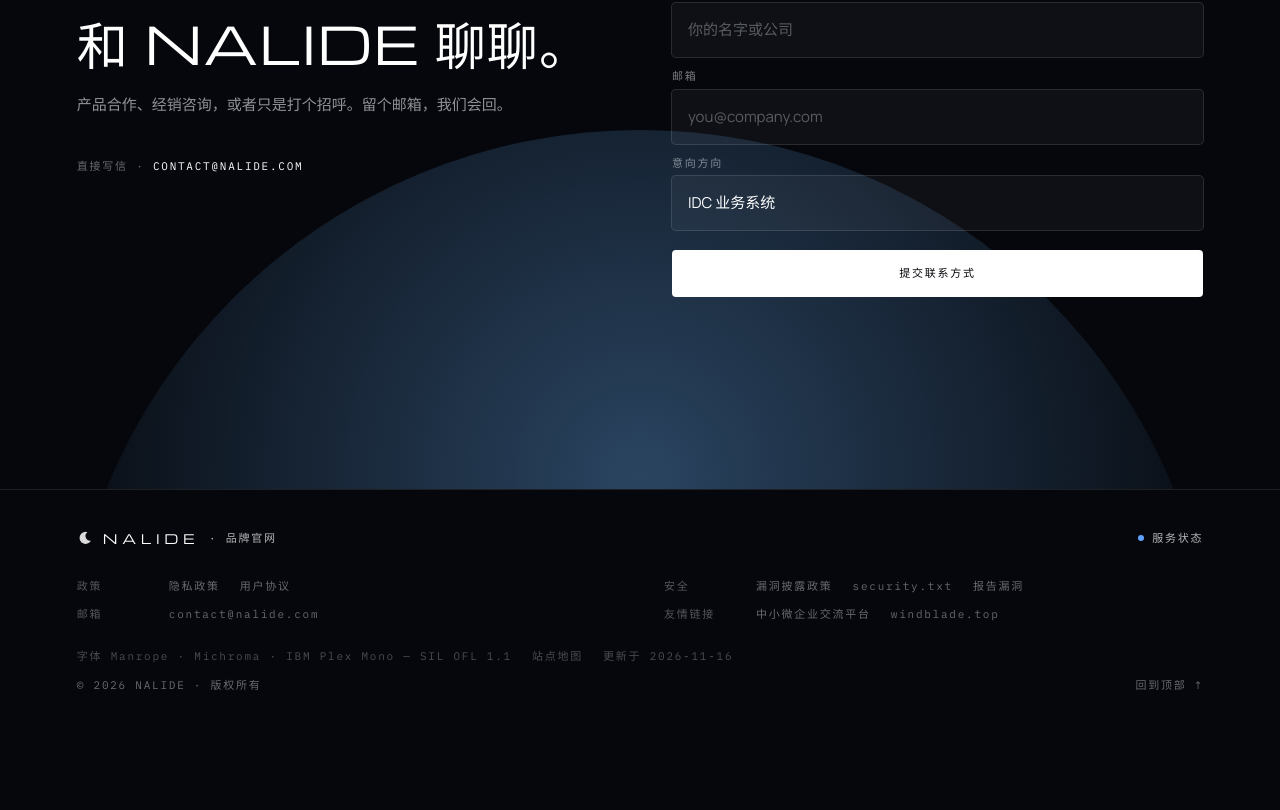
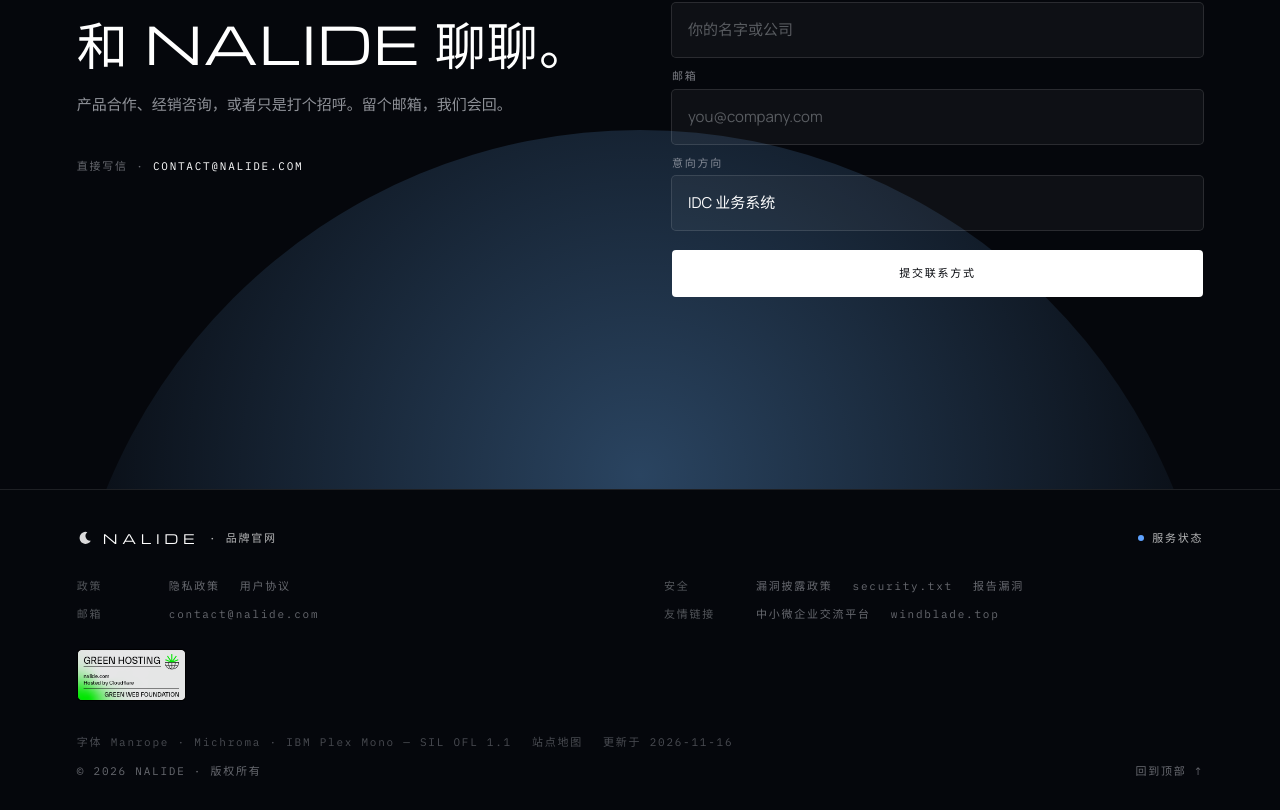
Before and after one commit to fengderenzhui-lab/nalide-website, a React (Vite) app: page / in a window 1280 px wide. Shown: the part 10344-11154 px from the top of the page. Before the commit the page ends 11068 px from the top, so only its background shows below. Built offline with nearby package versions, Linux system fonts and the light colour scheme.

Commit message:
Add Green Web Foundation badge to footer (self-hosted image, live check link)

```diff
--- a/src/components/Chrome.tsx
+++ b/src/components/Chrome.tsx
@@ -2,7 +2,7 @@
 // SPDX-License-Identifier: MIT
 
 import {useEffect, useState, type MouseEvent} from 'react';
-import {brand, colophon, friends, nav, policies, securityLinks, statusPage} from '../content';
+import {brand, colophon, friends, greenHosting, nav, policies, securityLinks, statusPage} from '../content';
 import {onFrame, scrollToHash} from '../lib/scroll';
 
 function go(e: MouseEvent<HTMLAnchorElement>, then?: () => void) {
@@ -123,6 +123,11 @@ export function Footer() {
           </span>
         </div>
       </div>
+      <div className="pt-7">
+        <a href={greenHosting.href} target="_blank" rel="noopener" className="inline-block opacity-90 transition-opacity hover:opacity-100">
+          <img src={greenHosting.src} alt={greenHosting.alt} width={200} height={95} loading="lazy" className="h-[52px] w-auto" />
+        </a>
+      </div>
       <div className="flex flex-wrap items-baseline gap-x-5 gap-y-1.5 pt-7 font-mono text-label normal-case text-regolith/35">
         <span>{colophon.typefaces}</span>
         <a href="/sitemap.xml" className="hover:text-white">
--- a/src/content.ts
+++ b/src/content.ts
@@ -83,6 +83,13 @@ export const securityLinks = [
 /** 服务状态页（站外托管：UptimeRobot 公开状态页；自定义域名是其付费功能，免费版先用官方地址，升级后换回 status.nalide.com）。 */
 export const statusPage = {label: '服务状态', href: 'https://stats.uptimerobot.com/4ZkFuWJ2ri'};
 
+/** 绿色托管核验（Green Web Foundation 数据集比对，认的是边缘托管商 Cloudflare；徽章图为官方图、本地托管，链接指向实时核验页；状态由每周漂移检查复核）。 */
+export const greenHosting = {
+  href: 'https://www.thegreenwebfoundation.org/green-web-check/?url=nalide.com',
+  src: '/badges/green-hosting.png',
+  alt: 'This website runs on green hosting — verified by The Green Web Foundation',
+};
+
 /** 页脚署名与站点信息：自托管字体均为 SIL OFL 1.1，许可全文随站点 /fonts/ 目录发布。 */
 export const colophon = {
   typefaces: '字体 Manrope · Michroma · IBM Plex Mono — SIL OFL 1.1',
```
Also changed, not shown: LICENSES/LicenseRef-GreenWebBadge.txt (added), public/badges/green-hosting.png (added), 1 other file (tests, documents, lock files or other folders).
